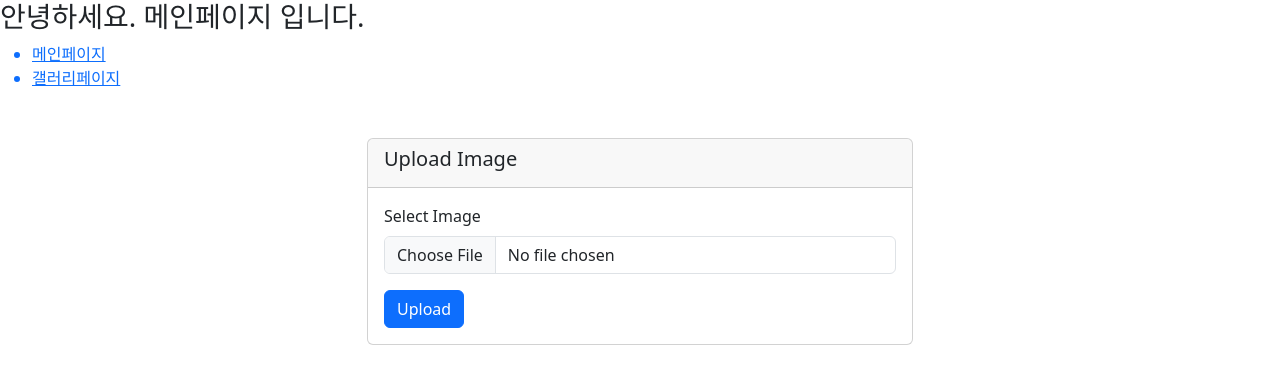
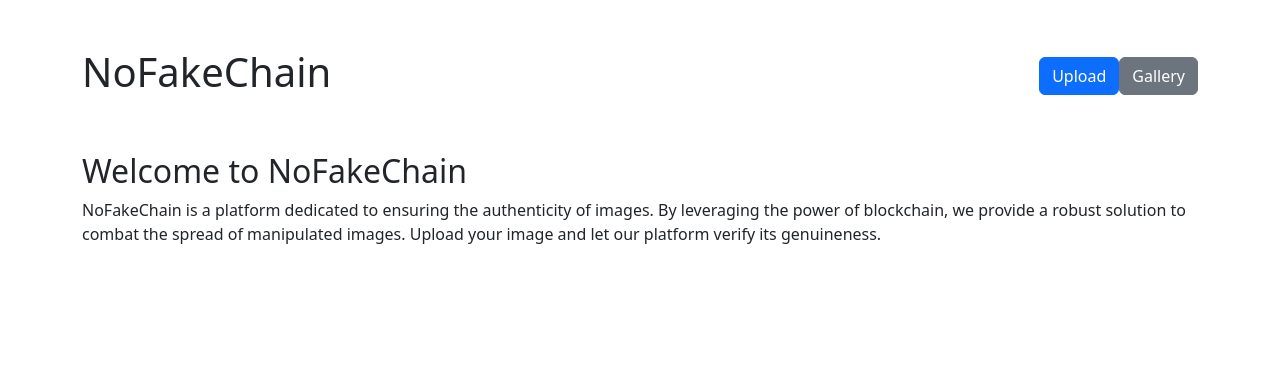
Before and after one commit to ByungHeonLEE/NoFakeChain, a React (Create React App) app in the folder deepfake_platform/client/: page / in a window 1280 px wide. Shown: the top 384 px of the page. Built offline with nearby package versions, Linux system fonts and the light colour scheme.

Commit message:
feat: Implement the Gallery and connect the DB

```diff
--- a/deepfake_platform/client/package.json
+++ b/deepfake_platform/client/package.json
@@ -10,6 +10,7 @@
     "bootstrap": "^5.3.2",
     "react": "^18.2.0",
     "react-dom": "^18.2.0",
+    "react-router-dom": "^6.16.0",
     "react-scripts": "5.0.1",
     "web-vitals": "^2.1.4"
   },
--- a/deepfake_platform/client/src/App.js
+++ b/deepfake_platform/client/src/App.js
@@ -1,20 +1,18 @@
 import React, { Component } from 'react';
-import { BrowserRouter, Routes, Route } from 'react-router-dom';
+import { Routes, Route } from 'react-router-dom';
 import 'bootstrap/dist/css/bootstrap.min.css';
 import ImageUpload from './ImageUpload';
 import ImageGallery from './ImageGallery';
-import Header from './Header';
+import MainPage from './MainPage';
 
 function App() {
   return (
     <div className='App'>
-      <BrowserRouter>
-        <Header />
-        <Routes>
-          <Route path="/" element ={<ImageUpload/>} />
-          <Route path="/gallery" element = {<ImageGallery/>} />
-        </Routes>
-      </BrowserRouter>
+      <Routes>
+          <Route path='/' element={<MainPage />} />
+          <Route path="/upload" element ={<ImageUpload />} />
+          <Route path="/gallery" element = {<ImageGallery />} />
+      </Routes>
     </div>
   );
 }
--- a/deepfake_platform/client/src/Header.js
+++ /dev/null
@@ -1,16 +0,0 @@
-import React from 'react';
-import { Link } from 'react-router-dom';
-
-const Header = (props) => {
-	return (
-		<div>
-			<h3>안녕하세요. 메인페이지 입니다.</h3>
-			<ul>
-				<Link to="/"><li>메인페이지</li></Link>
-				<Link to="/gallery"><li>갤러리페이지</li></Link>
-			</ul>
-		</div>
-	);
-};
-
-export default Header;
--- a/deepfake_platform/client/src/ImageGallery.js
+++ b/deepfake_platform/client/src/ImageGallery.js
@@ -4,18 +4,25 @@ import './ImageGallery.css';  // For additional styling if needed
 
 function ImageGallery() {
     const [images, setImages] = useState([]);
+    const [loading, setLoading] = useState(true);
+    const [error, setError] = useState(null);
 
     useEffect(() => {
         async function fetchData() {
             try {
                 const response = await axios.get('http://127.0.0.1:5000/api/images');
                 setImages(response.data);
+                setLoading(false);
             } catch (error) {
-                console.error("Error fetching images:", error);
+                setError(error.message);
+                setLoading(false);
             }
         }
         fetchData();
     }, []);
+
+    if (loading) return <div>Loading....</div>;
+    if (error) return <div>Error: {error}</div>;
 
     return (
         <div className="container mt-5">
@@ -24,9 +31,11 @@ function ImageGallery() {
                 {images.map(image => (
                     <div key={image._id} className="col-md-4 mb-4">
                         <div className="card">
-                            <img src={image.url} alt={image.title} className="card-img-top" />
+                            <img src={`${process.env.PUBLIC_URL}/${image.path}`} alt={image.title} className="card-img-top" />
+                            <div>The path is: {image.path}</div>
                             <div className="card-body">
                                 <h5 className="card-title">{image.title}</h5>
+                                <p className="card-text">{image.description}</p>
                             </div>
                         </div>
                     </div>
--- /dev/null
+++ b/deepfake_platform/client/src/MainPage.js
@@ -0,0 +1,27 @@
+import React from 'react';
+import 'bootstrap/dist/css/bootstrap.min.css';
+import { Link } from 'react-router-dom';
+
+const MainPage = () => {
+    return (
+        <div className="container mt-5">
+            <header className="d-flex justify-content-between align-items-center mb-5">
+                <h1>NoFakeChain</h1>
+                <nav>
+                    <Link to='/upload' className="btn btn-primary mr-2">Upload</Link>
+                    <Link to='/gallery' className="btn btn-secondary">Gallery</Link>
+                </nav>
+            </header>
+            <section>
+                <h2>Welcome to NoFakeChain</h2>
+                <p>
+                    NoFakeChain is a platform dedicated to ensuring the authenticity of images.
+                    By leveraging the power of blockchain, we provide a robust solution to combat
+                    the spread of manipulated images. Upload your image and let our platform verify its genuineness.
+                </p>
+            </section>
+        </div>
+    );
+}
+
+export default MainPage;
--- a/deepfake_platform/client/src/index.js
+++ b/deepfake_platform/client/src/index.js
@@ -1,10 +1,11 @@
 import React from 'react';
 import ReactDOM from 'react-dom/client';
 import App from './App';
+import { BrowserRouter } from 'react-router-dom';
 
 const root = ReactDOM.createRoot(document.getElementById('root'));
 root.render(
-  <React.StrictMode>
+  <BrowserRouter>
     <App />
-  </React.StrictMode>
+  </BrowserRouter>
 );
```
Also changed, not shown: 1 other file (tests, documents, lock files or other folders).
